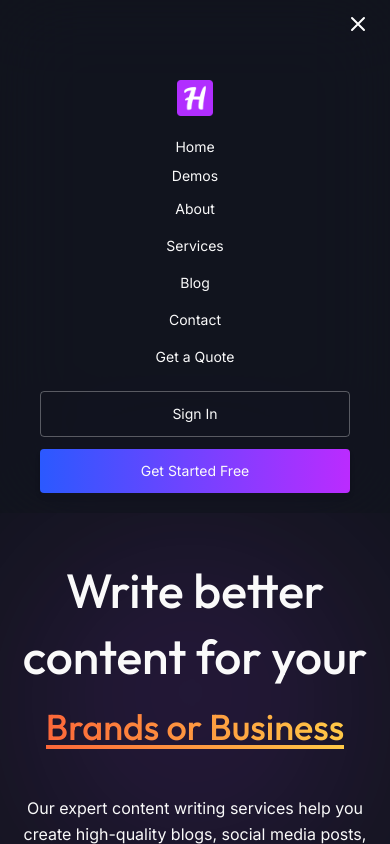
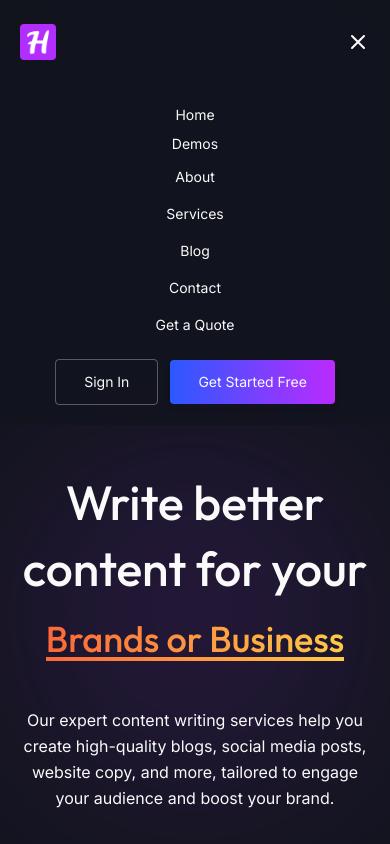
Before and after one commit to zannat20040/Content-writing-consultancy, a React (Vite) app: page / in a window 390 px wide. Both pictures are taken after a click on the button 358 px from the left and 24 px from the top of the page. Shown: the top 844 px of the page. Built offline with nearby package versions, Linux system fonts and the light colour scheme.

Commit message:
navbar responsive

```diff
--- a/src/Component/ResponsiveNavbar.jsx
+++ b/src/Component/ResponsiveNavbar.jsx
@@ -20,9 +20,6 @@ const ResponsiveNavbar = () => {
 
   const navList = (
     <ul className="  items-center flex flex-col gap-2 lg:mb-0 lg:mt-0 lg:flex-row lg:items-center lg:gap-6 text-FAFAFA ">
-      <a href="#" className="flex items-center py-3">
-        <img src={logo} alt="" className="w-9" />
-      </a>
       <Typography as="li" variant="small" className="font-normal">
         <a href="#" className="flex items-center font-inter">
           Home
@@ -66,7 +63,14 @@ const ResponsiveNavbar = () => {
       <Navbar className=" container mx-auto  px-5 border-0 bg-12141D  shadow-none rounded-none py-0">
         <div className="flex items-center justify-between ">
           <div className="flex items-center  gap-4 w-full  justify-between py-3 lg:py-0">
-            <div className="mr-4 hidden lg:block ">{navList}</div>
+            <div className="flex gap-5 items-center">
+              <div>
+                <a href="#" className="flex items-center py-3">
+                  <img src={logo} alt="" className="w-9" />
+                </a>
+              </div>
+              <div className="mr-4 hidden lg:block ">{navList}</div>
+            </div>
             <div className="flex items-end gap-x-3">
               <Button
                 variant="text"
@@ -121,20 +125,20 @@ const ResponsiveNavbar = () => {
             </IconButton>
           </div>
         </div>
-        <MobileNav open={openNav} className="p-5 lg:p-0">
+        <MobileNav open={openNav} className="p-5 lg:p-0 h-auto">
           {navList}
-          <div className="flex gap-3 items-center flex-col mt-5 ">
+          <div className="flex gap-3 items-center justify-center mt-5 ">
             <Button
               fullWidth
               variant="text"
               size="sm"
-              className=" block lg:hidden  text-FAFAFA capitalize font-inter py-3 text-sm px-7 border border-[#FFFFFF4D] rounded font-normal w-full"
+              className=" block lg:hidden  text-FAFAFA capitalize font-inter py-3 text-sm px-7 border border-[#FFFFFF4D] rounded font-normal w-fit"
             >
               <span>Sign in</span>
             </Button>
             <Button
               variant="gradient"
-              className="block w-full lg:hidden text-FAFAFA capitalize font-inter py-3 px-7 text-sm rounded font-normal bg-gradient-to-r from-[#2B59FF] to-[#BB2BFF]  hover:from-[#5C7FFF] hover:to-[#CB5CFF] transition-all duration-700 ease-in-out focus:from-[#0035F5] focus:to-[#A600F5]"
+              className="block  lg:hidden text-FAFAFA capitalize font-inter py-3 px-7 text-sm rounded font-normal bg-gradient-to-r from-[#2B59FF] to-[#BB2BFF]  hover:from-[#5C7FFF] hover:to-[#CB5CFF] transition-all duration-700 ease-in-out focus:from-[#0035F5] focus:to-[#A600F5]"
             >
               <span>Get Started Free</span>
             </Button>
```
